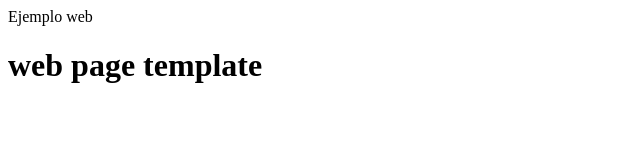
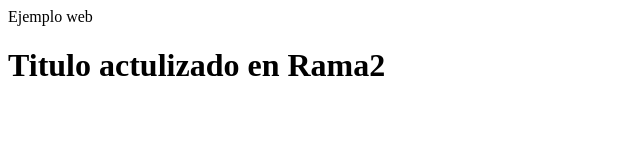
Before and after one commit to Aritomi-bit/Tarea-IAW-Practica, a plain HTML site: page index.html in a window 1280 px wide. Shown: the whole page, without its empty margins (0-640 px from the left). Drawn offline with Linux system fonts and the light colour scheme.

Commit message:
Added metadata to main file

```diff
--- a/index.html
+++ b/index.html
@@ -1,11 +1,13 @@
 <!DOCTYPE html>
 <html lang="es">
     <head>
+	<meta charset="UTF-8">
+	<meta name="author" content="aritomi">
         Ejemplo web
     </head>
     <body>
         <h1>
-            web page template
+            Titulo actulizado en Rama2
         </h1>
 
     </body>
```
